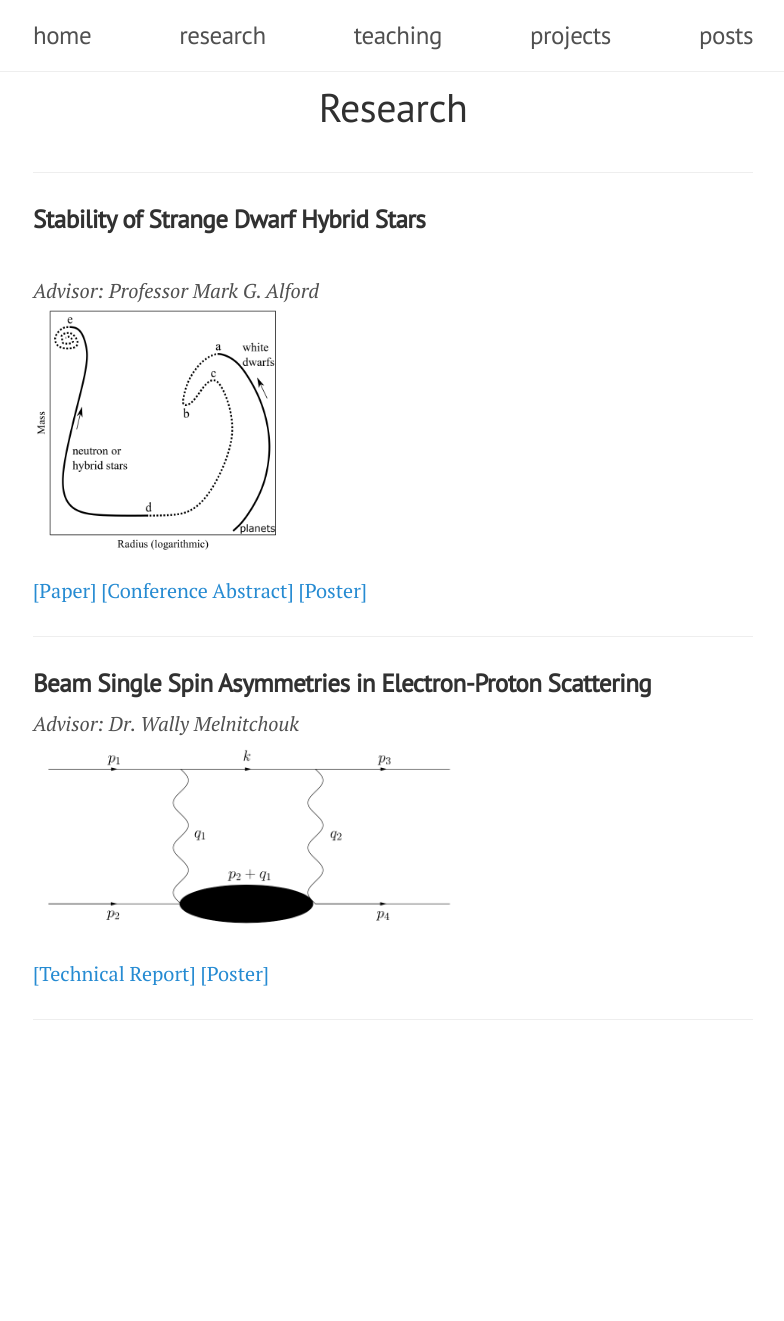
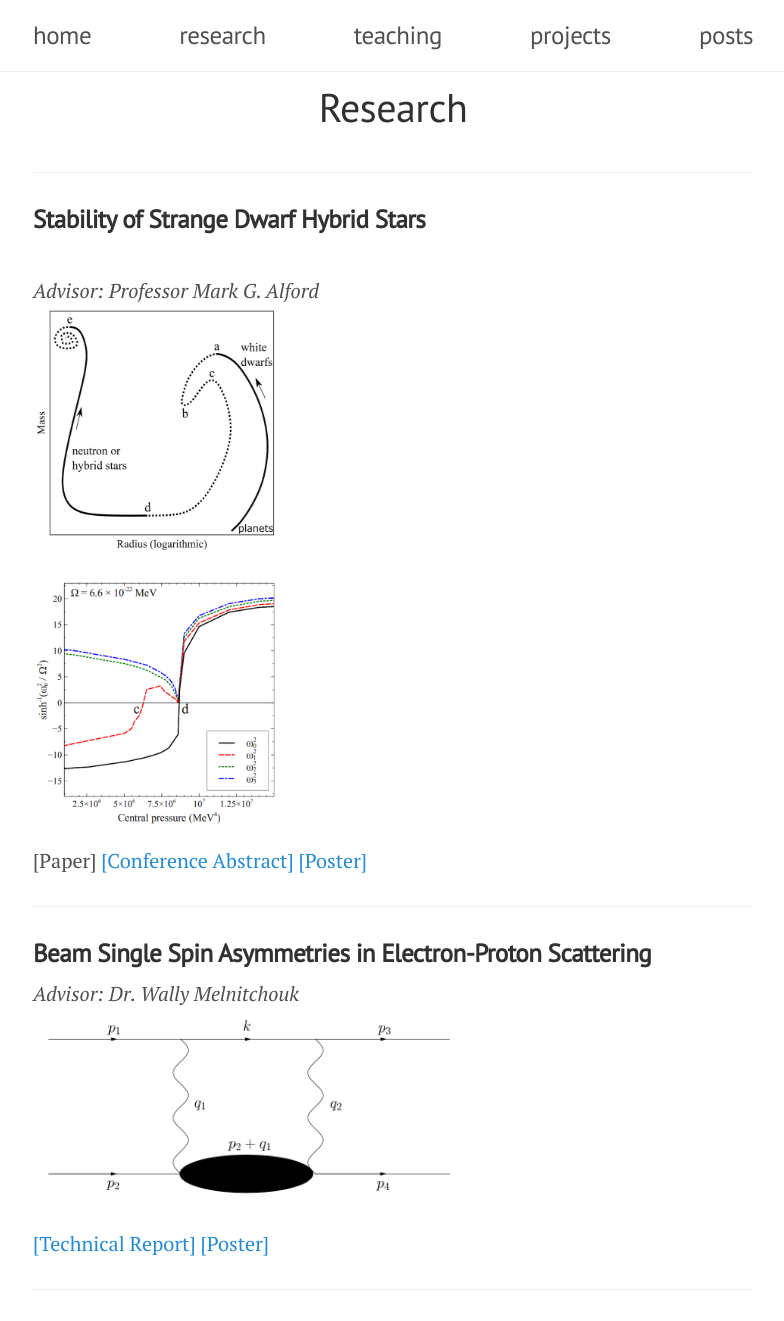
Before and after one commit to pssachdeva/pssachdeva.github.io, a Jekyll site: the page built from research.html, in a window 1280 px wide. Shown: the whole page, without its empty margins (247-1031 px from the left). Built offline with Jekyll 4.4.1, drawn with Linux system fonts in a browser that asks for light colours; nearby versions of some CDN libraries; before the commit the page ends 1051 px from its top, so only the background shows below that.

Commit message:
strange dwarves

```diff
--- a/research.html
+++ b/research.html
@@ -10,6 +10,7 @@ title: Research
 	<h3><b>Stability of Strange Dwarf Hybrid Stars</b></h3><br>
 	<i>Advisor: Professor Mark G. Alford</i> <br>
 	<img src="/pics/mr_plot.png" style="height: 250px;">
+	<img src="/pics/eigenspectrum.png" style="height: 250px;"
 	<a href="http://iopscience.iop.org/article/10.3847/1538-4357/aa8509/pdf">[Paper]</a>
 	<a href="http://meetings.aps.org/Meeting/HAW14/Session/GB.104">[Conference Abstract]</a>
 	<a href="/pdfs/hybrid_star_poster.pdf">[Poster]</a>
```
Also changed, not shown: pics/eigenspectrum.png (added), pics/mr_plot.png.
